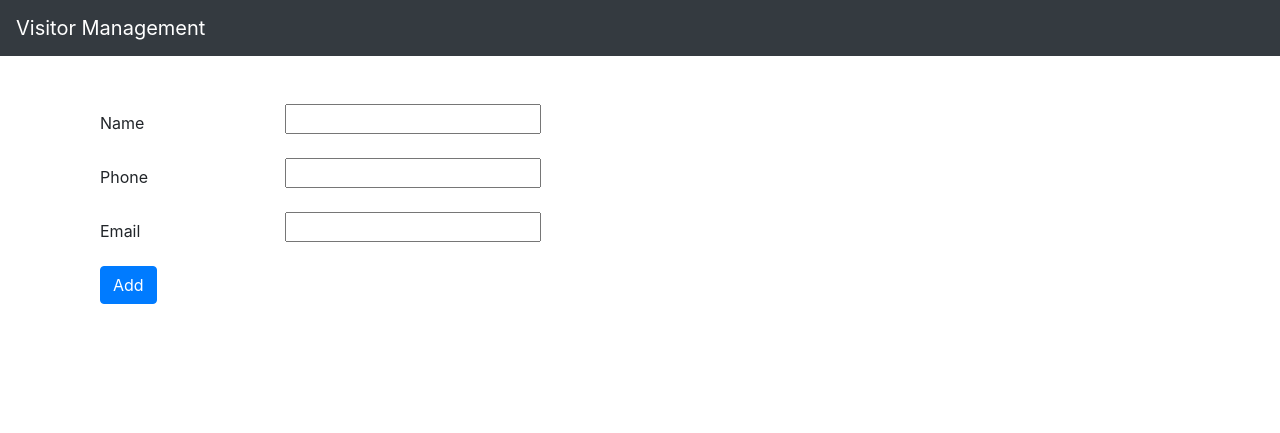
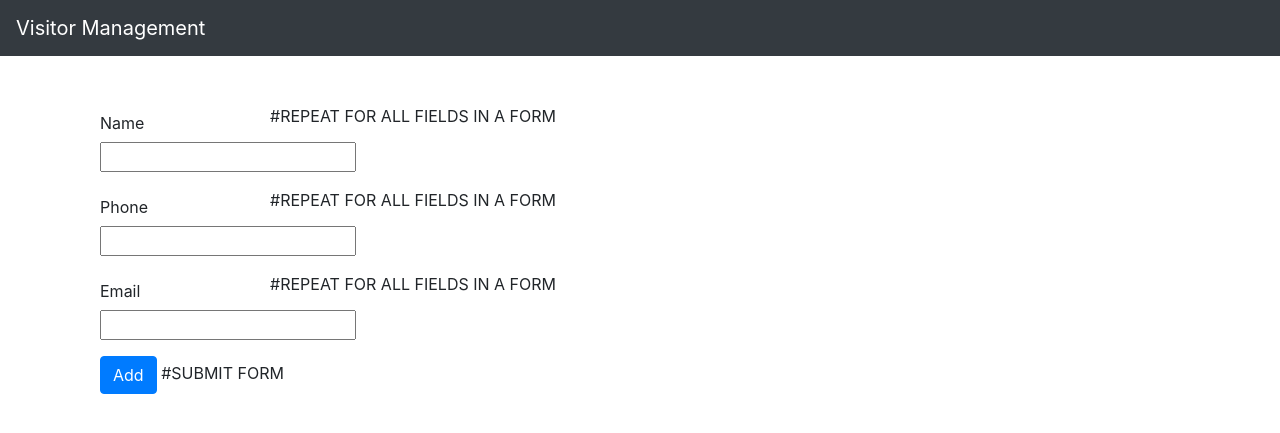
Before and after one commit to kopalchakravarty/entry_management_system, a Django app: page /add_host in a window 1280 px wide. Shown: the top 433 px of the page. Run offline with Django 3.2, Linux system fonts and the light colour scheme; some libraries are stand-ins or nearby versions.

Commit message:
Update add_new.html
Added comments

```diff
--- a/Visitors/templates/add_new.html
+++ b/Visitors/templates/add_new.html
@@ -1,4 +1,4 @@
-{%extends 'base.html' %}
+{%extends 'base.html' %} #INHERITS FEATURES OF BASE.HTML
 {%block body%}
 <div class="container">
   <form method="POST">
@@ -6,14 +6,14 @@
     {% csrf_token %}
     {% for field in form %}
     <div class="form-group row">
-      <label for="id_{{ field.name }}" class="col-2 col-form-label">{{field.label}}</label>
+      <label for="id_{{ field.name }}" class="col-2 col-form-label">{{field.label}}</label> #REPEAT FOR ALL FIELDS IN A FORM
       <div class="col-10">
         {{field}}
       </div>
 
     </div>
     {%endfor%}
-    <button type="submit" class="btn btn-primary" name="button">Add</button>
+    <button type="submit" class="btn btn-primary" name="button">Add</button> #SUBMIT FORM
 
   </form>
 </div>
```
